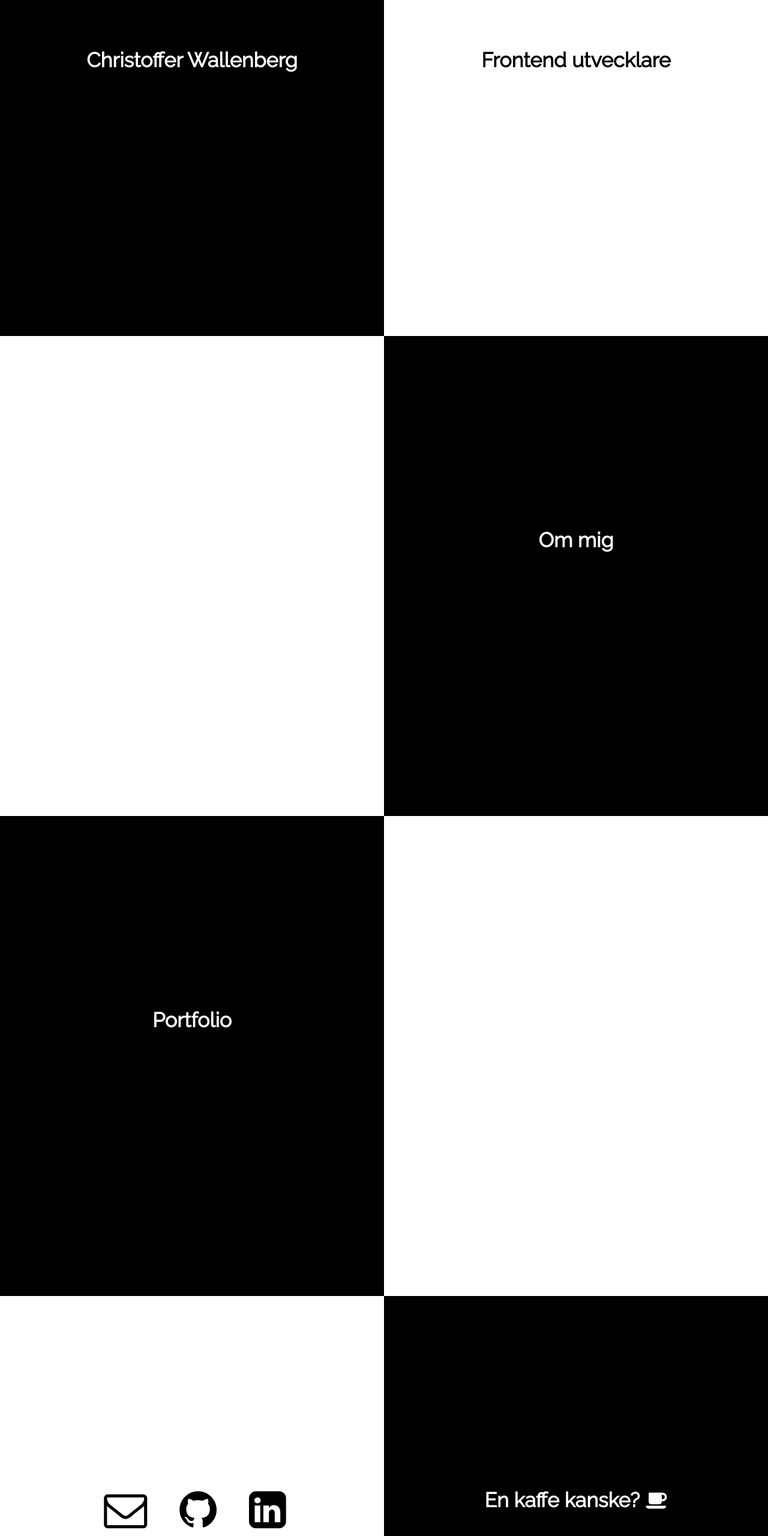
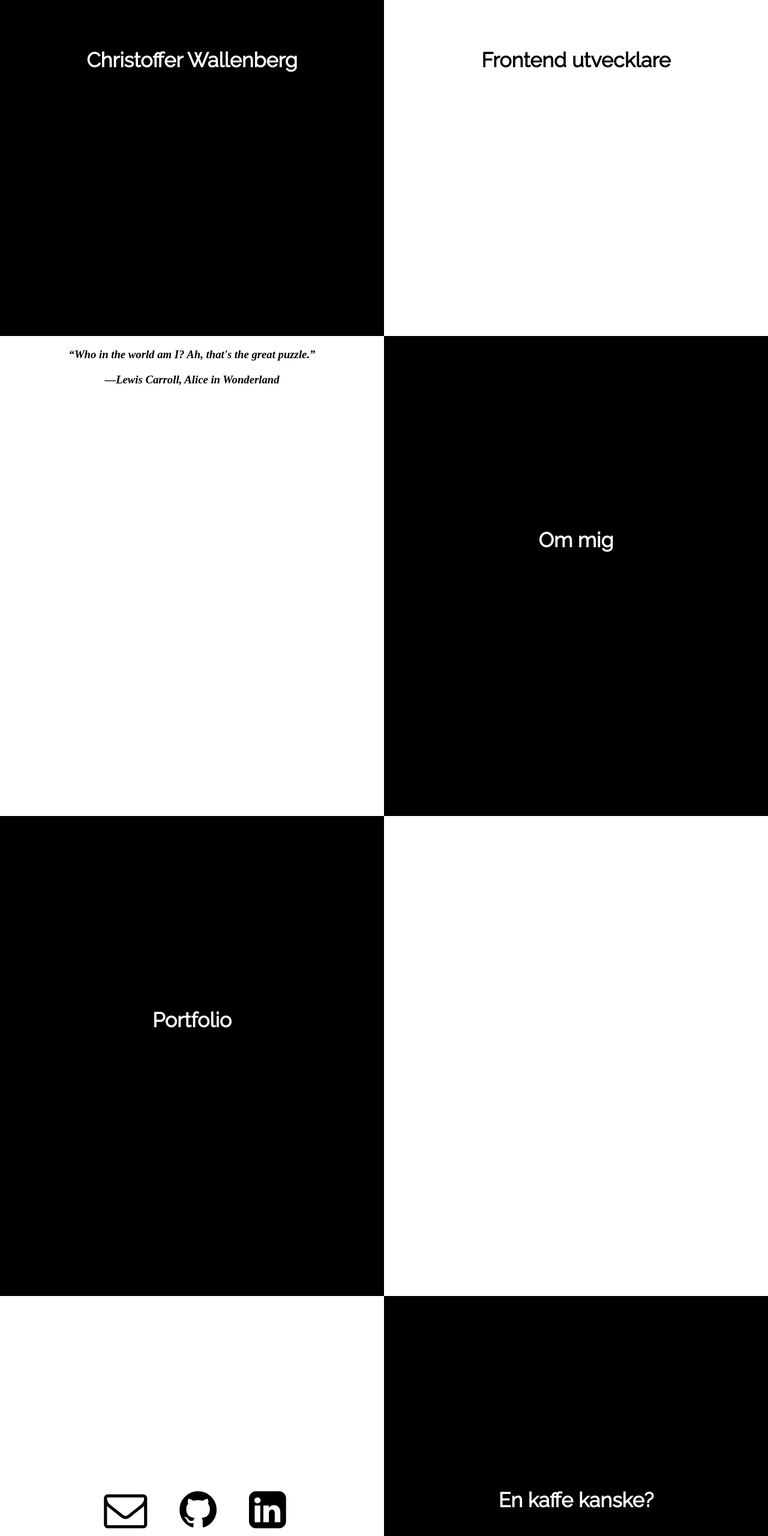
Before and after one commit to Chrisse23/songsByCountry, a website: page index.html in a window 1280 px wide. Shown: the part 240-2800 px from the top of the page at 60% size. Drawn offline with nearby package versions, Linux system fonts and the light colour scheme.

Commit message:
Updated css and text

```diff
--- a/index.html
+++ b/index.html
@@ -42,6 +42,8 @@
                 <h2>Om mig</h2>
             </div>
             <div class="white--left">
+                <h3 class="quote">“Who in the world am I? Ah, that's the great puzzle.”</h3>
+                <h3 class="quote">―Lewis Carroll, Alice in Wonderland</h3>
             </div>
         </div>
 
@@ -55,7 +57,7 @@
 
         <div class="wrapper">
             <div class="black--right">
-                <h2>En kaffe kanske?<i class="fa fa-coffee"></i></h2>
+                <h2>En kaffe kanske?</h2>
             </div>
             <div class="white--left">
                 <div class="center">
--- a/sass/main.scss
+++ b/sass/main.scss
@@ -78,8 +78,7 @@ html, body {
 }
 
 h2 {
-	text-align: center;
-	@include marginTop(50%);
+	@include center();
 	font-size: 34px;
 	font-family: 'Raleway', sans-serif;
 }
@@ -102,6 +101,12 @@ i {
 
 .center {
 	@include center();
+}
+
+.quote {
+	font-style: italic;
+	text-align: center;
+	@include marginTop(20px);
 }
 
 .menu {
@@ -127,4 +132,8 @@ a {
 	.center {
 		@include marginTop(14em);
 	}
+
+	.silhouette {
+		display: none;
+	}
 }
```
Also changed, not shown: css/main.css.
